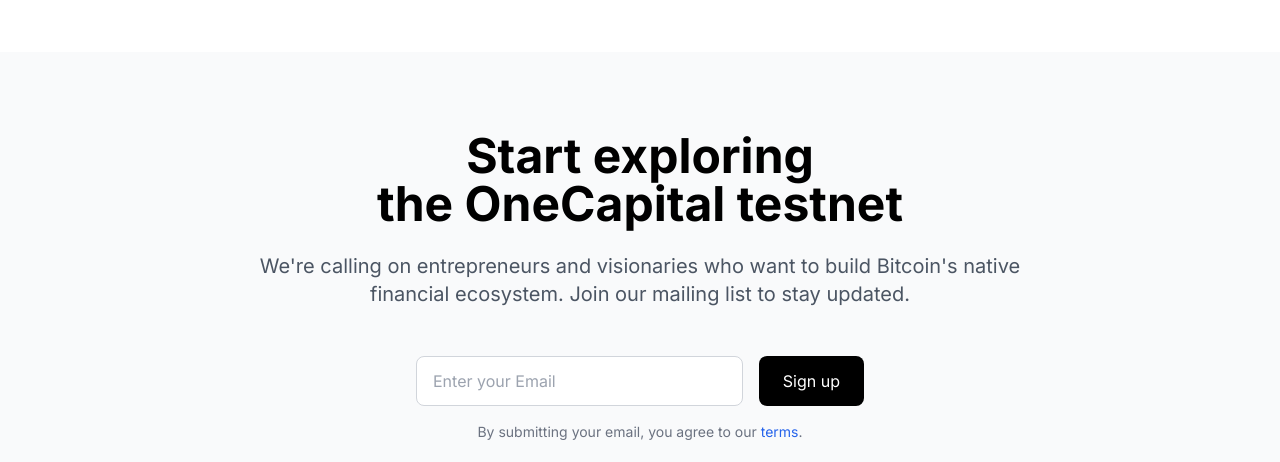
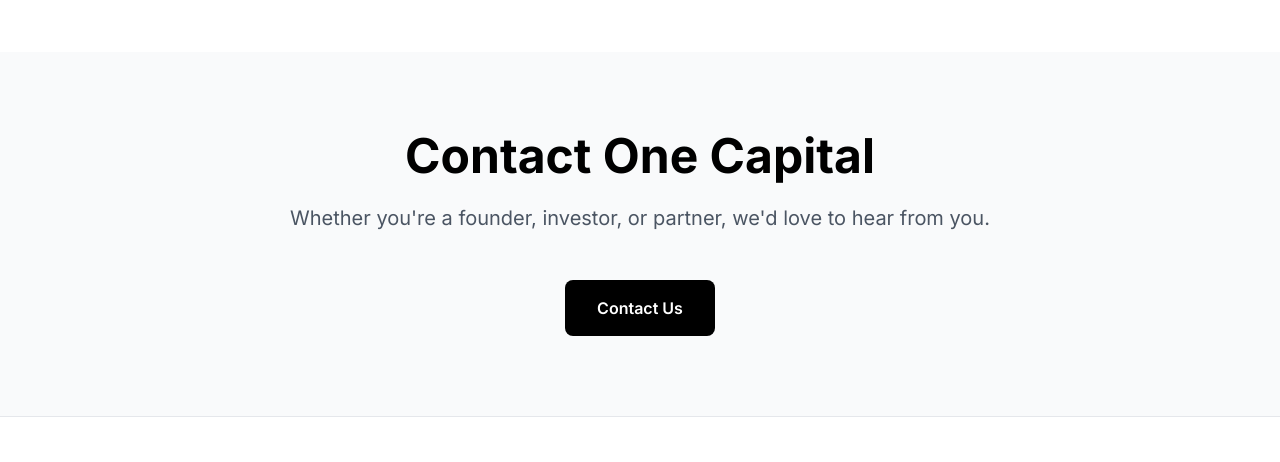
Before and after one commit to yusufsimmsek/one-web, a website: page index.html in a window 1280 px wide. Shown: the part 2600-3062 px from the top of the page. Drawn offline with nearby package versions, Linux system fonts and the light colour scheme.

Commit message:
Update newsletter section to Contact One Capital with Contact Us button

```diff
--- a/index.html
+++ b/index.html
@@ -252,27 +252,20 @@
         </div>
     </section>
 
-    <!-- Newsletter Section -->
+    <!-- Contact Section -->
     <section class="py-20 bg-gray-50">
         <div class="container mx-auto px-6 text-center">
             <h2 class="text-4xl md:text-5xl font-bold mb-6 text-black">
-                Start exploring<br>
-                the OneCapital testnet
+                Contact One Capital
             </h2>
             <p class="text-xl text-gray-600 mb-12 max-w-3xl mx-auto">
-                We're calling on entrepreneurs and visionaries who want to build Bitcoin's native financial ecosystem. Join our mailing list to stay updated.
+                Whether you're a founder, investor, or partner, we'd love to hear from you.
             </p>
-            <form class="max-w-md mx-auto">
-                <div class="flex gap-4">
-                    <input type="email" placeholder="Enter your Email" class="flex-1 px-4 py-3 rounded-lg bg-white text-black placeholder-gray-400 border border-gray-300 focus:border-blue-500 focus:outline-none">
-                    <button type="submit" class="bg-black hover:bg-gray-800 text-white px-6 py-3 rounded-lg transition-colors duration-300">
-                        Sign up
-                    </button>
-                </div>
-            </form>
-            <p class="text-sm text-gray-500 mt-4">
-                By submitting your email, you agree to our <a href="#" class="text-blue-600 hover:underline">terms</a>.
-            </p>
+            <div class="max-w-md mx-auto">
+                <a href="#" class="inline-block bg-black hover:bg-gray-800 text-white font-semibold py-4 px-8 rounded-lg transition-all duration-300 transform hover:scale-105">
+                    Contact Us
+                </a>
+            </div>
         </div>
     </section>
 
```
